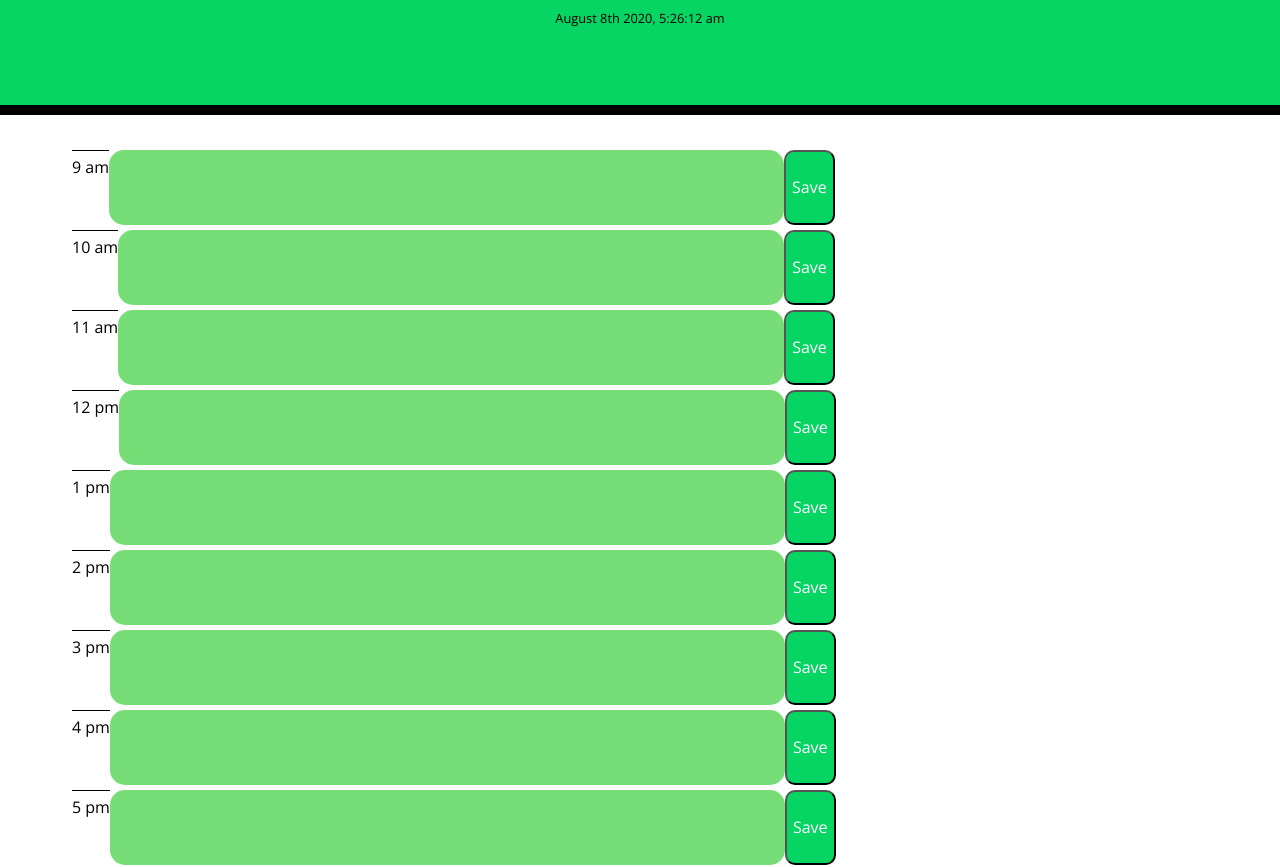
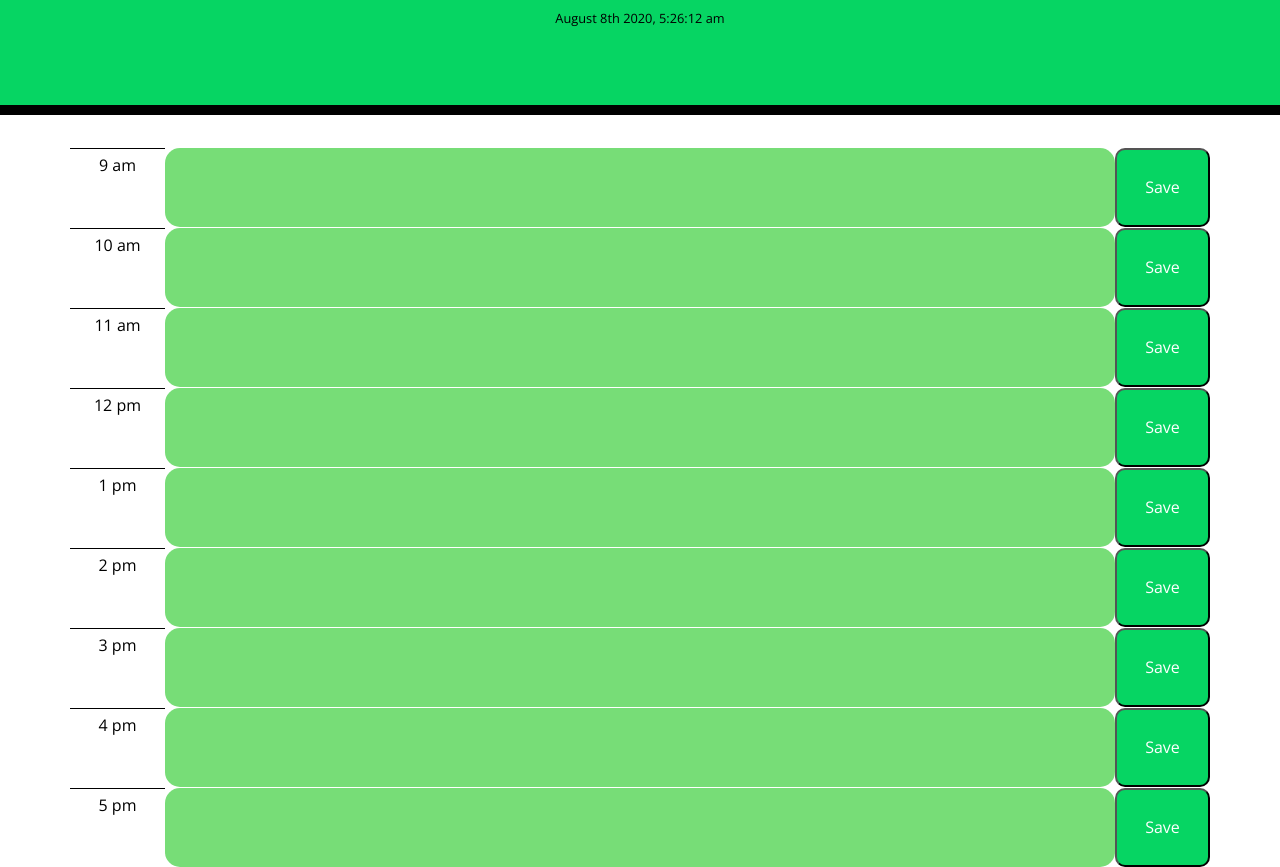
Before and after one commit to KarazKOS/workday_scheduler, a plain HTML site: page index.html in a window 1280 px wide. Shown: the part 163-1030 px from the top of the page. Drawn offline with nearby package versions, Linux system fonts and the light colour scheme.

Commit message:
Update to the bootstrap styling to utilize the grid system

```diff
--- a/index.html
+++ b/index.html
@@ -26,76 +26,76 @@
 
   <body>
     <header class="jumbotron">
-      <h1 class="display-4">Work Day Scheduler</h1>
-      <p class="lead medium">
+      <h1 class="display-4 title">Work Day Scheduler</h1>
+      <p class="lead medium titleSub">
         A simple calendar app for scheduling your work day
       </p>
       <p id="currentDay" class="lead small">Date and time go here</p>
     </header>
+
+    <!-- Timeblocks go here -->
     <div class="container">
-      <!-- Timeblocks go here -->
-
       <!-- 9am Element -->
-      <div class="time-block row">
-        <div class="hour">9 am</div>
-        <textarea id="9" class="description" cols="70"></textarea>
-        <button class="saveBtn">Save</button>
+      <div class="row tim-block">
+        <div class="col-md-1 hour">9 am</div>
+        <textarea id="9" class="col-md-10 description" cols="70"></textarea>
+        <button class="saveBtn col-md-1">Save</button>
       </div>
 
       <!-- 10am Element -->
-      <div class="time-block row">
-        <div class="hour">10 am</div>
-        <textarea id="10" class="description" cols="69"></textarea>
-        <button class="saveBtn">Save</button>
+      <div class="row tim-block">
+        <div class="col-md-1 hour">10 am</div>
+        <textarea id="10" class="col-md-10 description" cols="69"></textarea>
+        <button class="saveBtn col-md-1">Save</button>
       </div>
 
       <!-- 11am Element -->
-      <div class="time-block row">
-        <div class="hour">11 am</div>
-        <textarea id="11" class="description" cols="69"></textarea>
-        <button class="saveBtn">Save</button>
+      <div class="row tim-block">
+        <div class="col-md-1 hour">11 am</div>
+        <textarea id="11" class="col-md-10 description" cols="69"></textarea>
+        <button class="saveBtn col-md-1">Save</button>
       </div>
 
       <!-- 12am Element -->
-      <div class="time-block row">
-        <div class="hour">12 pm</div>
-        <textarea id="12" class="description" cols="69"></textarea>
-        <button class="saveBtn">Save</button>
+      <div class="row tim-block">
+        <div class="col-md-1 hour">12 pm</div>
+        <textarea id="12" class="col-md-10 description" cols="69"></textarea>
+        <button class="saveBtn col-md-1">Save</button>
       </div>
 
       <!-- 1pm Element -->
-      <div class="time-block row">
-        <div class="hour">1 pm</div>
-        <textarea id="13" class="description" cols="70"></textarea>
-        <button class="saveBtn">Save</button>
+      <div class="row tim-block">
+        <div class="col-md-1 hour">1 pm</div>
+        <textarea id="13" class="col-md-10 description" cols="70"></textarea>
+        <button class="saveBtn col-md-1">Save</button>
       </div>
 
       <!-- 2pm Element -->
-      <div class="time-block row">
-        <div class="hour">2 pm</div>
-        <textarea id="14" class="description" cols="70"></textarea>
-        <button class="saveBtn">Save</button>
+      <div class="row tim-block">
+        <div class="col-md-1 hour">2 pm</div>
+        <textarea id="14" class="col-md-10 description" cols="70"></textarea>
+        <button class="saveBtn col-md-1">Save</button>
       </div>
 
       <!-- 3pm Element -->
-      <div class="time-block row">
-        <div class="hour">3 pm</div>
-        <textarea id="15" class="description" cols="70"></textarea>
-        <button class="saveBtn">Save</button>
+      <div class="row tim-block">
+        <div class="col-md-1 hour">3 pm</div>
+        <textarea id="15" class="col-md-10 description" cols="70"></textarea>
+        <button class="saveBtn col-md-1">Save</button>
       </div>
 
       <!-- 4pm Element -->
-      <div class="time-block row">
-        <div class="hour">4 pm</div>
-        <textarea id="16" class="description" cols="70"></textarea>
-        <button class="saveBtn">Save</button>
+      <div class="row tim-block">
+        <div class="col-md-1 hour">4 pm</div>
+        <textarea id="16" class="col-md-10 description" cols="70"></textarea>
+        <button class="saveBtn col-md-1">Save</button>
       </div>
 
       <!-- 5pm Element -->
-      <div class="time-block row">
-        <div class="hour">5 pm</div>
-        <textarea id="17" class="description" cols="70"></textarea>
-        <button class="saveBtn">Save</button>
+      <div class="row tim-block">
+        <div class="col-md-1 hour">5 pm</div>
+        <textarea id="17" class="col-md-10 description" cols="70"></textarea>
+        <button class="saveBtn col-md-1">Save</button>
       </div>
     </div>
 
```
